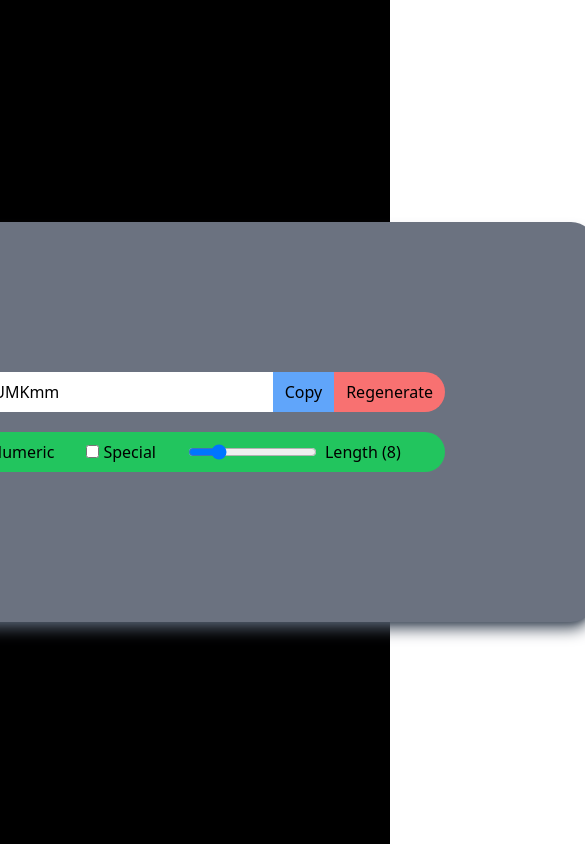
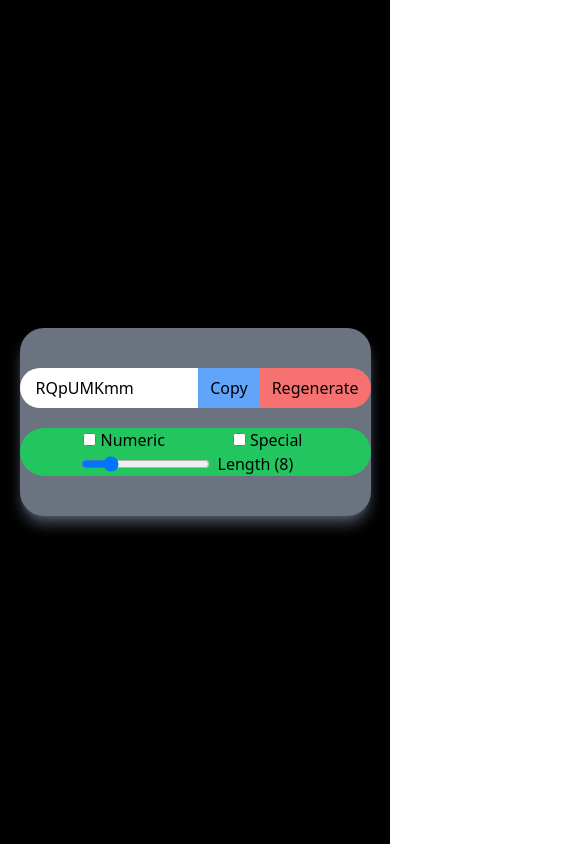
Before and after one commit to sagar-monga/FE_pocs, a React (Vite) app in the folder Learning-React/05-password-generator/: page / in a window 390 px wide. Shown: the whole page, 585 px wide, since content can reach past the window. Built offline with nearby package versions, Linux system fonts and the light colour scheme.

Commit message:
style: mobile responsive

```diff
--- a/Learning-React/05-password-generator/src/App.tsx
+++ b/Learning-React/05-password-generator/src/App.tsx
@@ -53,7 +53,7 @@ function App() {
 
 	const copyPasswordtoClipboard = useCallback(() => {
 		passwordRef.current?.select();
-		navigator.clipboard.writeText(password)
+		navigator.clipboard.writeText(password);
 	}, [password]);
 
 	useEffect(() => {
@@ -61,31 +61,30 @@ function App() {
 	}, [isNumeric, isSpecial, length]);
 
 	return (
-		<div className="bg-black w-full h-screen flex justify-center items-center">
-			<div className="bg-gray-500 min-w-[800px] min-h-[400px] rounded-3xl shadow-lg shadow-gray-600 flex flex-col justify-center items-center">
-				<div className="flex min-w-[500px]">
+		<div className="bg-black w-full min-h-screen flex justify-center items-center">
+			<div className="bg-gray-500 w-full max-w-[min(800px,90%)] h-full max-h-[400px] rounded-3xl shadow-lg shadow-gray-600 flex flex-col justify-center items-center py-10">
+				<div className="flex w-full max-w-[500px] flex-wrap">
 					<input
 						type="text"
 						ref={passwordRef}
-						className="bg-white h-full px-4 py-1 min-h-[40px] rounded-l-3xl flex-1"
+						className="bg-white w-full min-w-0 flex-1 px-4 py-2 min-h-[40px] rounded-l-3xl"
 						value={password}
 						readOnly
 					/>
 					<button
-						className="outline-none bg-blue-400 px-3 py-1 hover:bg-blue-600 hover:text-white "
-						// Copies state to clipboard
+						className="outline-none bg-blue-400 px-3 py-2 hover:bg-blue-600 hover:text-white rounded-none"
 						onClick={copyPasswordtoClipboard}
 					>
 						Copy
 					</button>
 					<button
-						className="outline-none bg-red-400 px-3 py-1 rounded-r-3xl hover:bg-red-600 hover:text-white"
+						className="outline-none bg-red-400 px-3 py-2 rounded-r-3xl hover:bg-red-600 hover:text-white"
 						onClick={checkPasswordTypeAndGeneratePassword}
 					>
 						Regenerate
 					</button>
 				</div>
-				<div className="bg-green-500 min-w-[500px] min-h-[40px] flex justify-evenly items-center mt-5 rounded-full">
+				<div className="bg-green-500 w-full max-w-[500px] min-h-[40px] flex justify-evenly items-center mt-5 rounded-full flex-wrap">
 					<div className="flex items-baseline">
 						<input
 							type="checkbox"
```
